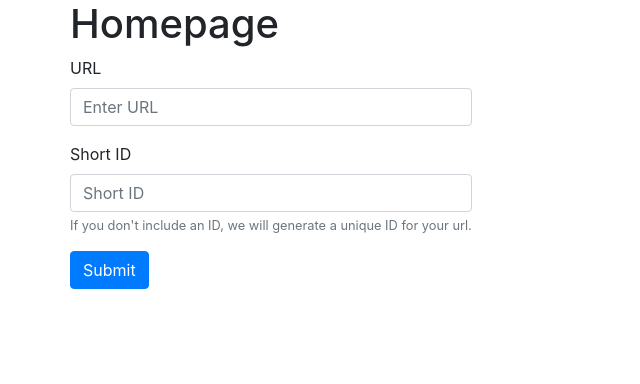
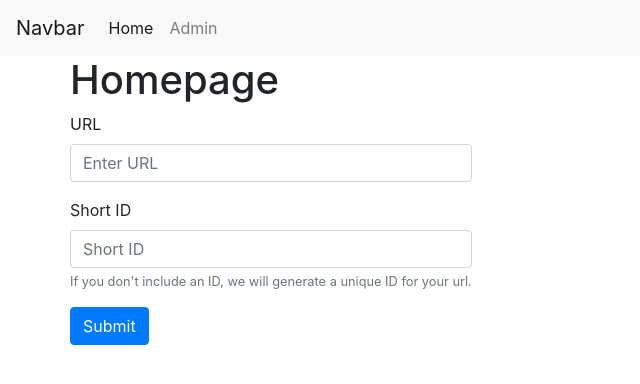
Before and after one commit to riderjensen/nodejs-url-shortner, a Node server app: page / in a window 1280 px wide. Shown: the top 384 px of the page, without its empty margins (0-640 px from the left). Run offline with Node 20, Linux system fonts and the light colour scheme; some libraries are stand-ins or nearby versions.

Commit message:
adding a navbar

```diff
--- a/src/views/index.ejs
+++ b/src/views/index.ejs
@@ -10,6 +10,24 @@
 </head>
 
 <body id="body">
+	<nav class="navbar navbar-expand-lg navbar-light bg-light">
+		<a class="navbar-brand" href="#">Navbar</a>
+		<button class="navbar-toggler" type="button" data-toggle="collapse" data-target="#navbarSupportedContent" aria-controls="navbarSupportedContent" aria-expanded="false" aria-label="Toggle navigation">
+			<span class="navbar-toggler-icon"></span>
+		</button>
+
+		<div class="collapse navbar-collapse" id="navbarSupportedContent">
+			<ul class="navbar-nav mr-auto">
+			<li class="nav-item active">
+				<a class="nav-link" href="/">Home <span class="sr-only">(current)</span></a>
+			</li>
+			<li class="nav-item">
+				<a class="nav-link" href="/a">Admin</a>
+			</li>
+			</ul>
+
+		</div>
+	</nav>
 	<div class="container">
 		<div class="row">
 			<div class="col-xs-12">
```
Also changed, not shown: src/views/admin.ejs (+18 -0 lines), src/views/adminOne.ejs (+18 -0 lines).
